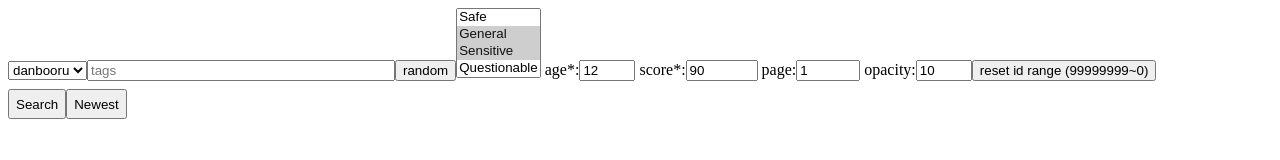
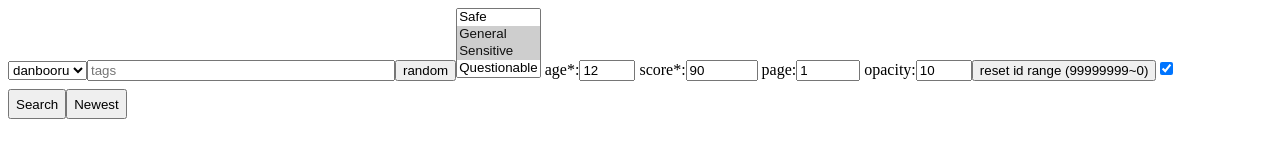
Before and after one commit to judgeou/danbooru-viewer, a Vue app: page / in a window 1280 px wide. Shown: the top 160 px of the page. Built offline with nearby package versions, Linux system fonts and the light colour scheme.

Commit message:
add use_id_range

```diff
--- a/src/components/Viewer.vue
+++ b/src/components/Viewer.vue
@@ -60,6 +60,7 @@
   'yande': { begin: 99999999, end: 0 },
   'danbooru': { begin: 99999999, end: 0 }
 })
+const use_id_range = ref(true)
 
 {
   const jsonstr = localStorage.getItem('DANBOORU_VIEWER_HASREADRANGE')
@@ -116,7 +117,7 @@
       img_src_loaded.value.push(img_src_queue.value.pop()!)
     }
 
-    if (tag_input.value === '') {
+    if (use_id_range.value) {
       const maxid = posts.value.reduce((max, post) => {
         return post.id > max.id ? post : max
       }).id
@@ -221,6 +222,7 @@
     opacity:<input type="number" v-model="img_opacity" min="0" max="10" />
 
     <button @click="reset_id_range">reset id range ({{ current_id_range.begin }}~{{ current_id_range.end }})</button>
+    <input type="checkbox" v-model="use_id_range">
 
   </div>
 
```
